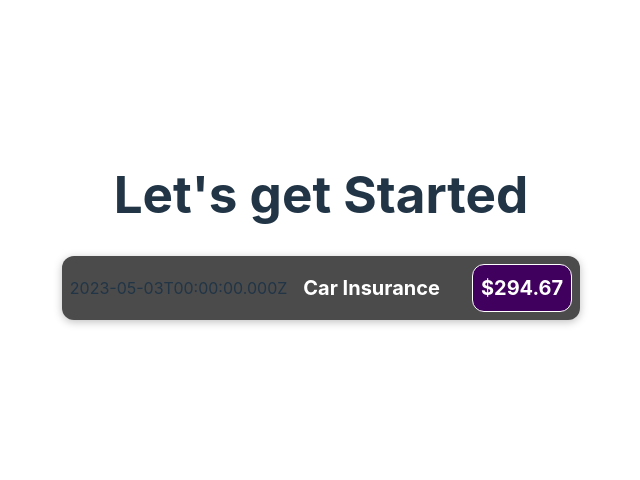
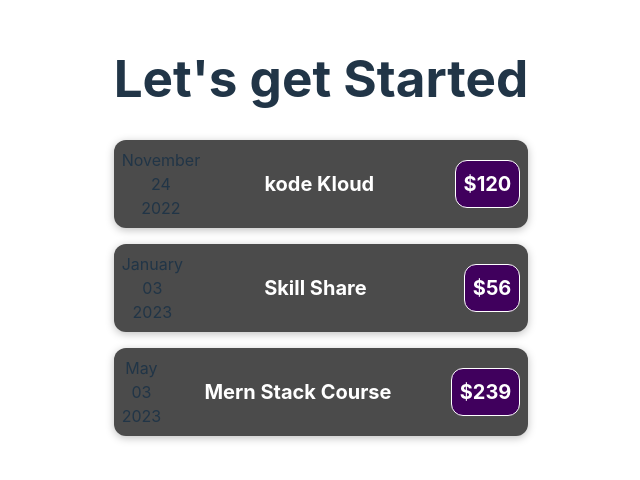
Before and after one commit to AbdullahGhani1/learn-react, a React (Vite) app in the folder 3-expense-tracker/: page / in a window 1280 px wide. Shown: the part 166-646 px from the top of the page, without its empty margins (319-959 px from the left). Built offline with nearby package versions, Linux system fonts and the light colour scheme.

Commit message:
passing props

```diff
--- a/3-expense-tracker/src/App.tsx
+++ b/3-expense-tracker/src/App.tsx
@@ -1,10 +1,44 @@
 import "./App.css";
 import ExpenseItem from "./components/ExpenseItem";
 function App() {
+  const expense = [
+    {
+      id: 1,
+      expenseDate: new Date(2022, 10, 24),
+      expenseTitle: "kode Kloud",
+      expenseAmount: 120,
+    },
+    {
+      id: 2,
+      expenseDate: new Date(2022, 12, 3),
+      expenseTitle: "Skill Share",
+      expenseAmount: 56,
+    },
+    {
+      id: 3,
+      expenseDate: new Date(2023, 4, 3),
+      expenseTitle: "Mern Stack Course",
+      expenseAmount: 239,
+    },
+  ];
   return (
     <div className="App">
       <h1>Let's get Started</h1>
-      <ExpenseItem />
+      <ExpenseItem
+        date={expense[0].expenseDate}
+        title={expense[0].expenseTitle}
+        amount={expense[0].expenseAmount}
+      />
+      <ExpenseItem
+        date={expense[1].expenseDate}
+        title={expense[1].expenseTitle}
+        amount={expense[1].expenseAmount}
+      />
+      <ExpenseItem
+        date={expense[2].expenseDate}
+        amount={expense[2].expenseAmount}
+        title={expense[2].expenseTitle}
+      />
     </div>
   );
 }
--- a/3-expense-tracker/src/components/ExpenseItem.tsx
+++ b/3-expense-tracker/src/components/ExpenseItem.tsx
@@ -1,15 +1,23 @@
 import "./ExpenseItem.css";
-
-function ExpenseItem() {
-  const expenseDate: Date = new Date(2023, 4, 3);
-  const expenseTitle: string = "Car Insurance";
-  const expenseAmmount: number = 294.67;
+interface Props {
+  title: string;
+  amount: number;
+  date: Date;
+}
+function ExpenseItem(props: Props) {
+  const month = props.date.toLocaleString("en-US", { month: "long" });
+  const day = props.date.toLocaleString("en-US", { day: "2-digit" });
+  const year = props.date.getFullYear();
   return (
     <div className="expense-item">
-      <div>{expenseDate.toISOString()}</div>
+      <div>
+        <div>{month}</div>
+        <div>{day}</div>
+        <div>{year}</div>
+      </div>
       <div className="expense-item__description">
-        <h2>{expenseTitle}</h2>
-        <div className="expense-item__price">${expenseAmmount}</div>
+        <h2>{props.title}</h2>
+        <div className="expense-item__price">${props.amount}</div>
       </div>
     </div>
   );
```
